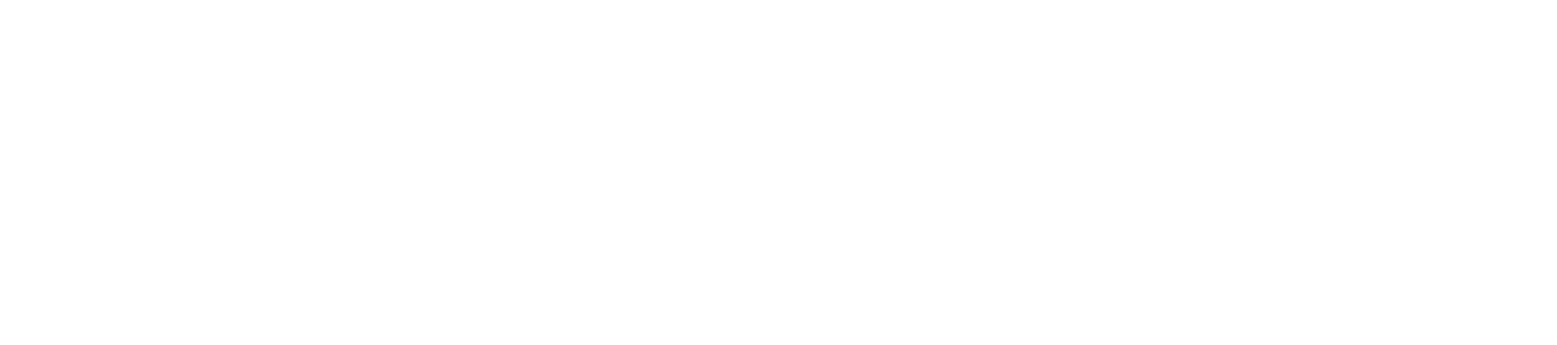
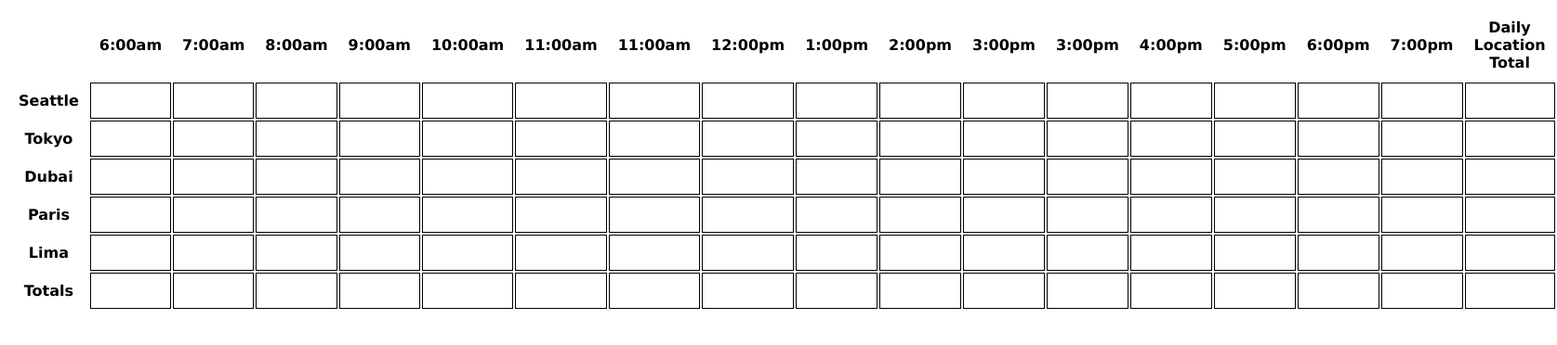
Before and after one commit to karasealeaf/cookie-stand, a plain HTML site: page sales.html in a window 1280 px wide. Shown: the whole page at 93% size, 1675 px wide, since content can reach past the window. Drawn offline with Linux system fonts and the light colour scheme.

```diff
--- a/app.js
+++ b/app.js
@@ -19,42 +19,74 @@ function randomNumber(min, max) {
   return Math.floor(Math.random() * (max - min + 1)) + min;
 }
 
-const seattle = {
-  location: "seattle",
-  minCust: 23,
-  maxCust: 65,
-  avgCookiesPerCust: 6.3,
-  customersPerHour: [],
-  cookiesPerHour: [],
-  totalCookieSold: 0,
-  calculateSales: function () {
+function Shops(
+  location,
+  minCust,
+  maxCust,
+  avgCookiesPerCust,
+  customersPerHour,
+  cookiesPerHour,
+  totalCookieSold
+) {
+  this.location = location;
+  this.minCust = minCust;
+  this.maxCust = maxCust;
+  this.avgCookiesPerCust = avgCookiesPerCust;
+  this.customersPerHour = customersPerHour;
+  this.cookiesPerHour = cookiesPerHour;
+  this.totalCookieSold = totalCookieSold;
+  function calculateSales() {
     for (let i = 0; i < hours.length; i++) {
-      const randNum = randomNumber(this.minCust, this.maxCust);
-      this.customersPerHour.push(randNum);
-      this.cookiesPerHour.push(randNum * this.avgCookiesPerCust);
+      const hourCustomers = randomNumber(this.minCust, this.maxCust);
+      this.customersPerHour.push(hourCustomers);
+      const hourCookiesSold = math.floor(
+        hourCustomers * this.avgCookiesPerCust
+      );
+      this.cookiesPerHour.push(hourCookiesSold);
+      this.totalCookieSold = this.totalCookieSold + hourCookiesSold;
     }
-  },
-};
+  }
 
-seattle.calculateSales();
-console.log(seattle);
+  this.calculateSales();
+}
 
-const salesData = document.getElementById("salesData");
+Shops.prototype.render = function () {
+  const shopSales = document.getElementById("shopSales");
 
   const article = document.createElement("article");
 
   const h2 = document.createElement("h2");
-h2.textContent = seattle.calculateSales;
+  h2.textContent = shops.calculateSales;
   article.appendChild(h2);
 
   const p = document.createElement("p");
-p.textContent = `${seattle.calculateSales} is ${seattle.cookiesPerHour} avergeing ${seattle.avgCookiesPerCust}`;
+  p.textContent = `${shops.calculateSales} is ${shops.cookiesPerHour} avergeing ${shops.avgCookiesPerCust}`;
   article.appendChild(p);
 
+  const salesData = document.getElementById("salesData");
+
   const ul = document.createElement("ul");
-for (let i = 0; i < seattle.calculateSales.length; i++) {
+  for (let i = 0; i < Shops.calculateSales.length; i++) {
     const li = document.createElement("li");
-  li.textContent = seattle.calculateSales[i];
+    li.textContent = Shops.calculateSales[i];
     ul.appendChild(li);
+
+    shopSales.appendChild(ul);
   }
-article.appendChild(ul);
+
+  const seattle = new Shops("Seattle", 23, 65, 6.3, [], [], 0);
+
+  const tokyo = new Shops("Seattle", 3, 24, 1.2, [], [], 0);
+
+  const dubai = new Shops("Dubai", 11, 38, 3.7, [], [], 0);
+
+  const paris = new Shops("Paris", 20, 38, 2.3, [], [], 0);
+
+  const lima = new Shops("Lima", 2, 16, 4.6, [], [], 0);
+
+  seattle.render();
+  tokyo.render();
+  dubai.render();
+  paris.render();
+  lima.render();
+};
--- a/index.html
+++ b/index.html
@@ -4,7 +4,7 @@
   <meta charset="UTF-8">
   <meta name="viewport" content="width=device-width, initial-scale=1.0">
   <title>Cookie Stand</title>
-  <script src="./app.js" defer></script>
+
 </head>
 <body>
 
--- a/sales.html
+++ b/sales.html
@@ -0,0 +1,139 @@
+<!DOCTYPE html>
+<html lang="en">
+  <head>
+    <meta charset="UTF-8" />
+    <meta name="viewport" content="width=device-width, initial-scale=1.0" />
+    <title>Sales</title>
+    <script src="./app.js" defer></script>
+    <link rel="stylesheet" href="style.css" />
+  </head>
+  <body>
+    <div>
+    <table id="shopSales">
+      <tr>
+        <th></th><th>6:00am</th><th>7:00am</th><th>8:00am</th><th>9:00am</th><th>10:00am</th><th>11:00am</th><th>11:00am</th><th>12:00pm</th><th>1:00pm</th><th>2:00pm</th><th>3:00pm</th><th>3:00pm</th><th>4:00pm</th><th>5:00pm</th><th>6:00pm</th><th>7:00pm</th><th>Daily Location Total</th>
+      </tr>
+
+        <th>Seattle</th>
+        <td></td>
+        <td></td>
+        <td></td>
+        <td></td>
+        <td></td>
+        <td></td>
+        <td></td>
+        <td></td>
+        <td></td>
+        <td></td>
+        <td></td>
+        <td></td>
+        <td></td>
+        <td></td>
+        <td></td>
+        <td></td>
+        <td></td>
+      </tr>
+      <tr>
+        <th>Tokyo</th>
+        <td></td>
+        <td></td>
+        <td></td>
+        <td></td>
+        <td></td>
+        <td></td>
+        <td></td>
+        <td></td>
+        <td></td>
+        <td></td>
+        <td></td>
+        <td></td>
+        <td></td>
+        <td></td>
+        <td></td>
+        <td></td>
+        <td></td>
+      </tr>
+      <tr>
+        <th>Dubai</th>
+        <td></td>
+        <td></td>
+        <td></td>
+        <td></td>
+        <td></td>
+        <td></td>
+        <td></td>
+        <td></td>
+        <td></td>
+        <td></td>
+        <td></td>
+        <td></td>
+        <td></td>
+        <td></td>
+        <td></td>
+        <td></td>
+        <td></td>
+      </tr>
+      <tr>
+        <th>Paris</th>
+        <td></td>
+        <td></td>
+        <td></td>
+        <td></td>
+        <td></td>
+        <td></td>
+        <td></td>
+        <td></td>
+        <td></td>
+        <td></td>
+        <td></td>
+        <td></td>
+        <td></td>
+        <td></td>
+        <td></td>
+        <td></td>
+        <td></td>
+      </tr>
+      <tr>
+        <th>Lima</th>
+        <td></td>
+        <td></td>
+        <td></td>
+        <td></td>
+        <td></td>
+        <td></td>
+        <td></td>
+        <td></td>
+        <td></td>
+        <td></td>
+        <td></td>
+        <td></td>
+        <td></td>
+        <td></td>
+        <td></td>
+        <td></td>
+        <td></td>
+      </tr>
+      <tr>
+        <th>Totals</th>
+        <td></td>
+        <td></td>
+        <td></td>
+        <td></td>
+        <td></td>
+        <td></td>
+        <td></td>
+        <td></td>
+        <td></td>
+        <td></td>
+        <td></td>
+        <td></td>
+        <td></td>
+        <td></td>
+        <td></td>
+        <td></td>
+        <td></td>
+      </tr>
+    </table>
+    </div>
+  </body>
+</html>
--- /dev/null
+++ b/style.css
@@ -0,0 +1,14 @@
+td {
+  border: 1px solid black;
+  padding: 10px;
+}
+
+th {
+  border: 0px;
+  padding: 10px;
+}
+
+table {
+  font-family: "Lucida Sans", "Lucida Sans Regular", "Lucida Grande",
+    "Lucida Sans Unicode", Geneva, Verdana, sans-serif;
+}
```
Lines whose indentation alone changed are shown as unchanged.
